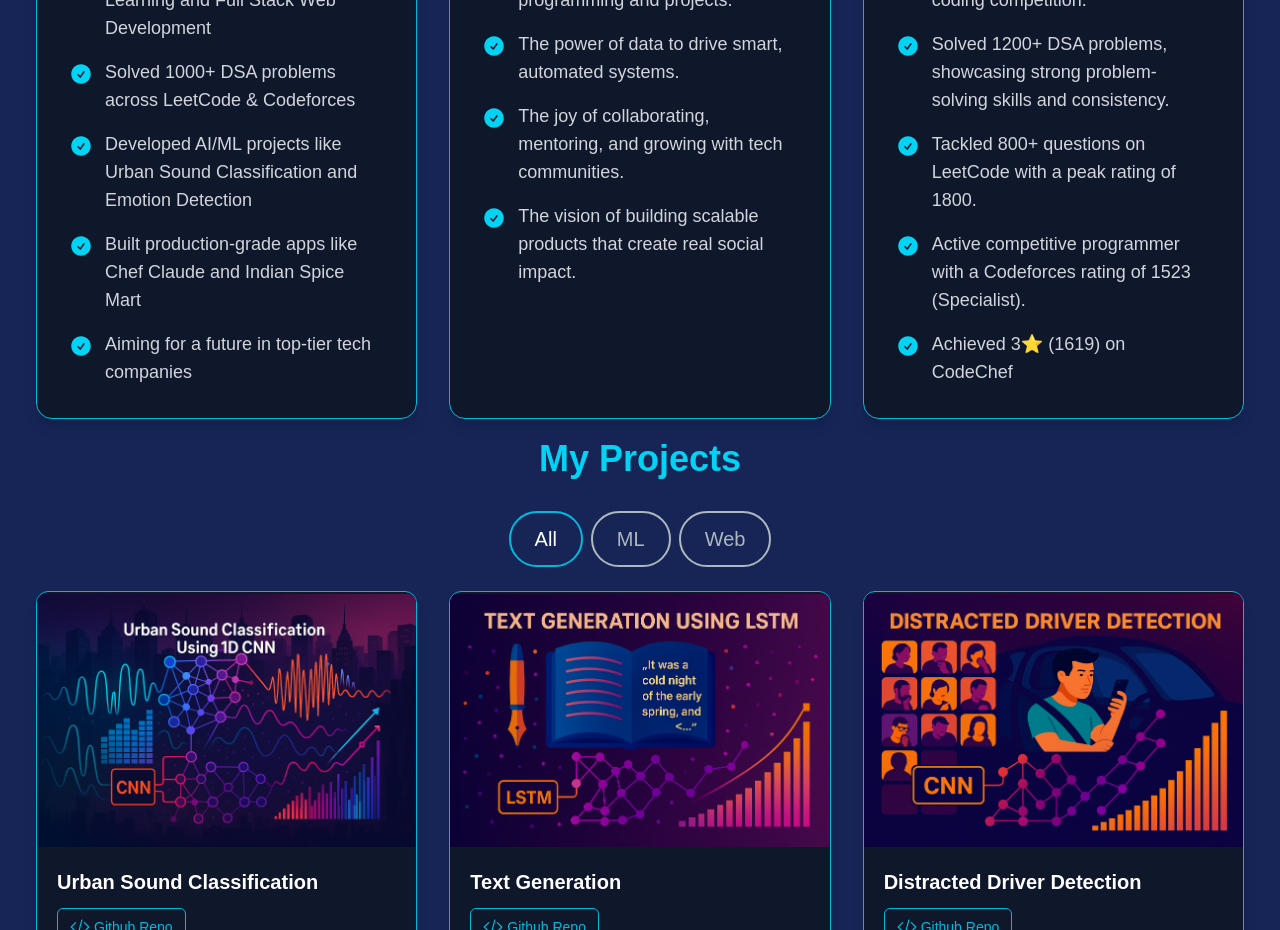
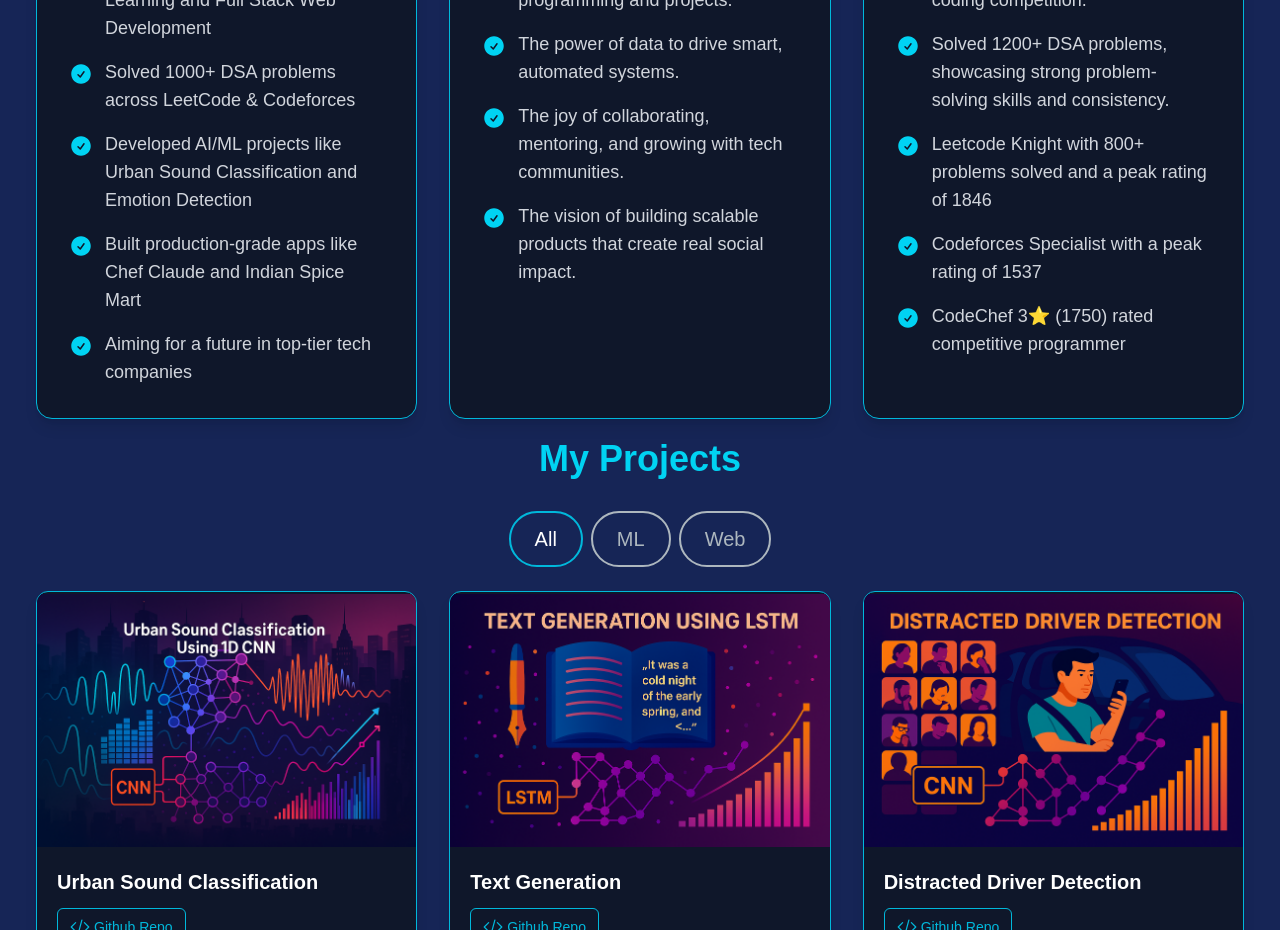
Before and after one commit to KrishDua/Portfolio-Website, a Next.js app: page / in a window 1280 px wide. Shown: the part 1500-2430 px from the top of the page. Built offline with nearby package versions, Linux system fonts and the light colour scheme.

Commit message:
first commit

```diff
--- a/src/app/Components/AboutSection.jsx
+++ b/src/app/Components/AboutSection.jsx
@@ -23,9 +23,9 @@ export default function AboutSection() {
         "Secured a global rank of 7758 in Meta Hacker Cup 2024.",
         "Achieved 864 rank in India in the prestigious IEEE Xtreme 24-hour coding competition.",
         "Solved 1200+ DSA problems, showcasing strong problem-solving skills and consistency.",
-        "Tackled 800+ questions on LeetCode with a peak rating of 1800.",
-        "Active competitive programmer with a Codeforces rating of 1523 (Specialist).",
-        "Achieved 3⭐️ (1619) on CodeChef"
+        "Leetcode Knight with 800+ problems solved and a peak rating of 1846",
+        "Codeforces Specialist with a peak rating of 1537",
+        "CodeChef 3⭐️ (1750) rated competitive programmer"
 
     ]
   return (
```
